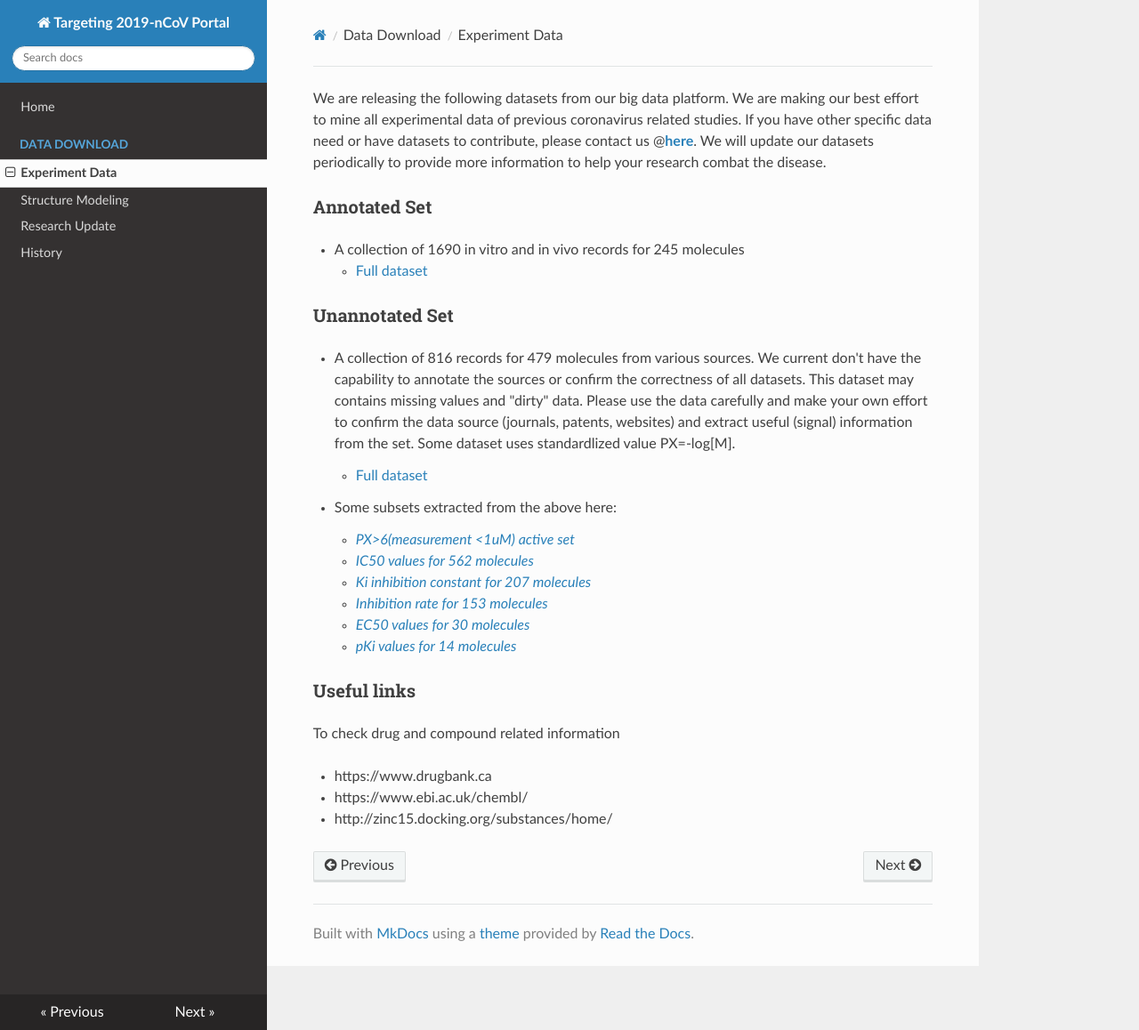
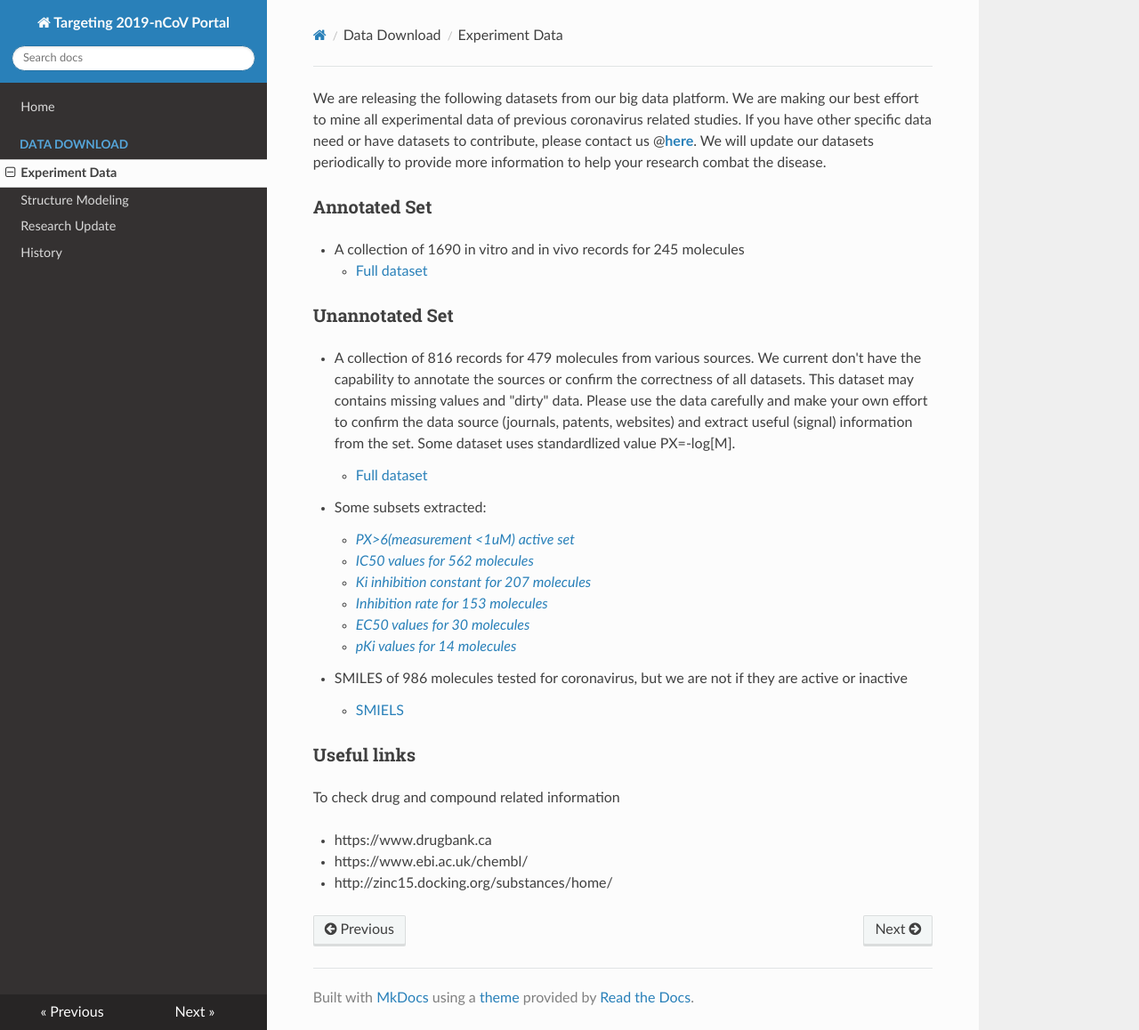
Before and after one commit to GHDDI-AILab/Targeting2019-nCoV, an MkDocs documentation site: the page built from docs/CoV_Experiment_Data.md, in a window 1280 px wide and 1158 px high. Shown: the whole window at 89% size. Built offline with MkDocs 1.6.1, drawn with Linux system fonts in a browser that asks for light colours; nearby versions of some CDN libraries.

Commit message:
link update

```diff
--- a/docs/CoV_Experiment_Data.md
+++ b/docs/CoV_Experiment_Data.md
@@ -4,29 +4,31 @@
 ### Annotated Set
 
 * A collection of 1690 in vitro and in vivo records for 245 molecules
-    * [Full dataset](https://ghddi-oss.oss-cn-zhangjiakou.aliyuncs.com/file/SARS_annotated_1690.csv)
+    * [Full dataset](https://https://ghddiai.oss-cn-zhangjiakou.aliyuncs.com/file/SARS_annotated_1690.csv)
 
 ### Unannotated Set
 
 * A collection of 816 records for 479 molecules from various sources. We current don't have the capability to annotate the sources or confirm the correctness of all datasets. This dataset may contains missing values and "dirty" data. Please use the data carefully and make your own effort to confirm the data source (journals, patents, websites) and extract useful (signal) information from the set. Some dataset uses standardlized value PX=-log[M].
 
-    * [Full dataset](https://ghddi-oss.oss-cn-zhangjiakou.aliyuncs.com/file/AllAssay_coronavirus_all.csv)
+    * [Full dataset](https://ghddiai.oss-cn-zhangjiakou.aliyuncs.com/file/AllAssay_coronavirus_all.csv)
 
 
-* Some subsets extracted from the above here:
+* Some subsets extracted:
 
-    * [*PX>6(measurement <1uM) active set*](https://ghddi-oss.oss-cn-zhangjiakou.aliyuncs.com/file/AllAssay_coronavirus_active.csv)
+    * [*PX>6(measurement <1uM) active set*](https://ghddiai.oss-cn-zhangjiakou.aliyuncs.com/file/AllAssay_coronavirus_active.csv)
 
-    * [*IC50 values for 562 molecules*](https://ghddi-oss.oss-cn-zhangjiakou.aliyuncs.com/file/coronavirus_IC50_for_562_molecules.csv)
+    * [*IC50 values for 562 molecules*](https://ghddiai.oss-cn-zhangjiakou.aliyuncs.com/file/coronavirus_IC50_for_562_molecules.csv)
 
-    * [*Ki inhibition constant for 207 molecules*](https://ghddi-oss.oss-cn-zhangjiakou.aliyuncs.com/file/coronavirus_Ki_inhibition_constant_for_207_molecules.csv)
+    * [*Ki inhibition constant for 207 molecules*](https://ghddiai.oss-cn-zhangjiakou.aliyuncs.com/file/coronavirus_Ki_inhibition_constant_for_207_molecules.csv)
 
-    * [*Inhibition rate for 153 molecules*](https://ghddi-oss.oss-cn-zhangjiakou.aliyuncs.com/file/coronavirus_inhibition_rate_for_153_molecules.csv)
+    * [*Inhibition rate for 153 molecules*](https://ghddiai.oss-cn-zhangjiakou.aliyuncs.com/file/coronavirus_inhibition_rate_for_153_molecules.csv)
 
-    * [*EC50 values for 30 molecules*](https://ghddi-oss.oss-cn-zhangjiakou.aliyuncs.com/file/coronavirus_EC50_for_30_molecules.csv)
+    * [*EC50 values for 30 molecules*](https://ghddiai.oss-cn-zhangjiakou.aliyuncs.com/file/coronavirus_EC50_for_30_molecules.csv)
 
-    * [*pKi values for 14 molecules*](https://ghddi-oss.oss-cn-zhangjiakou.aliyuncs.com/file/coronavirus_pKi_for_14_molecules.csv)
+    * [*pKi values for 14 molecules*](https://ghddiai.oss-cn-zhangjiakou.aliyuncs.com/file/coronavirus_pKi_for_14_molecules.csv)
 
+* SMILES of 986 molecules tested for coronavirus, but we are not if they are active or inactive
+    * [SMIELS](https://ghddiai.oss-cn-zhangjiakou.aliyuncs.com/file/AllAssay_coronavirus_986_SMILES.csv)
 
 ### Useful links
 To check drug and compound related information
```
Also changed, not shown: docs/nCov_Structural_Modeling.md (+8 -8 lines), 1 other file.
